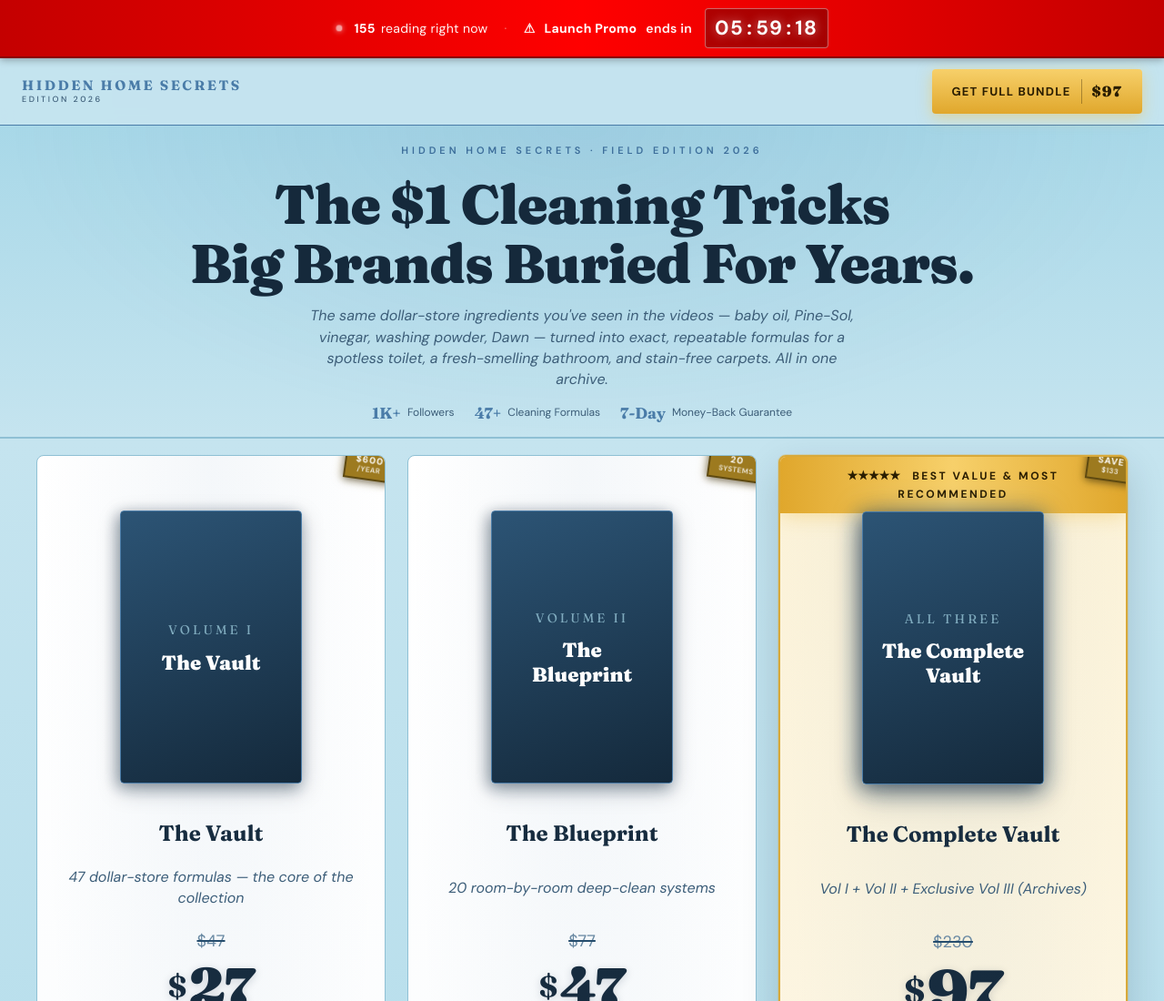
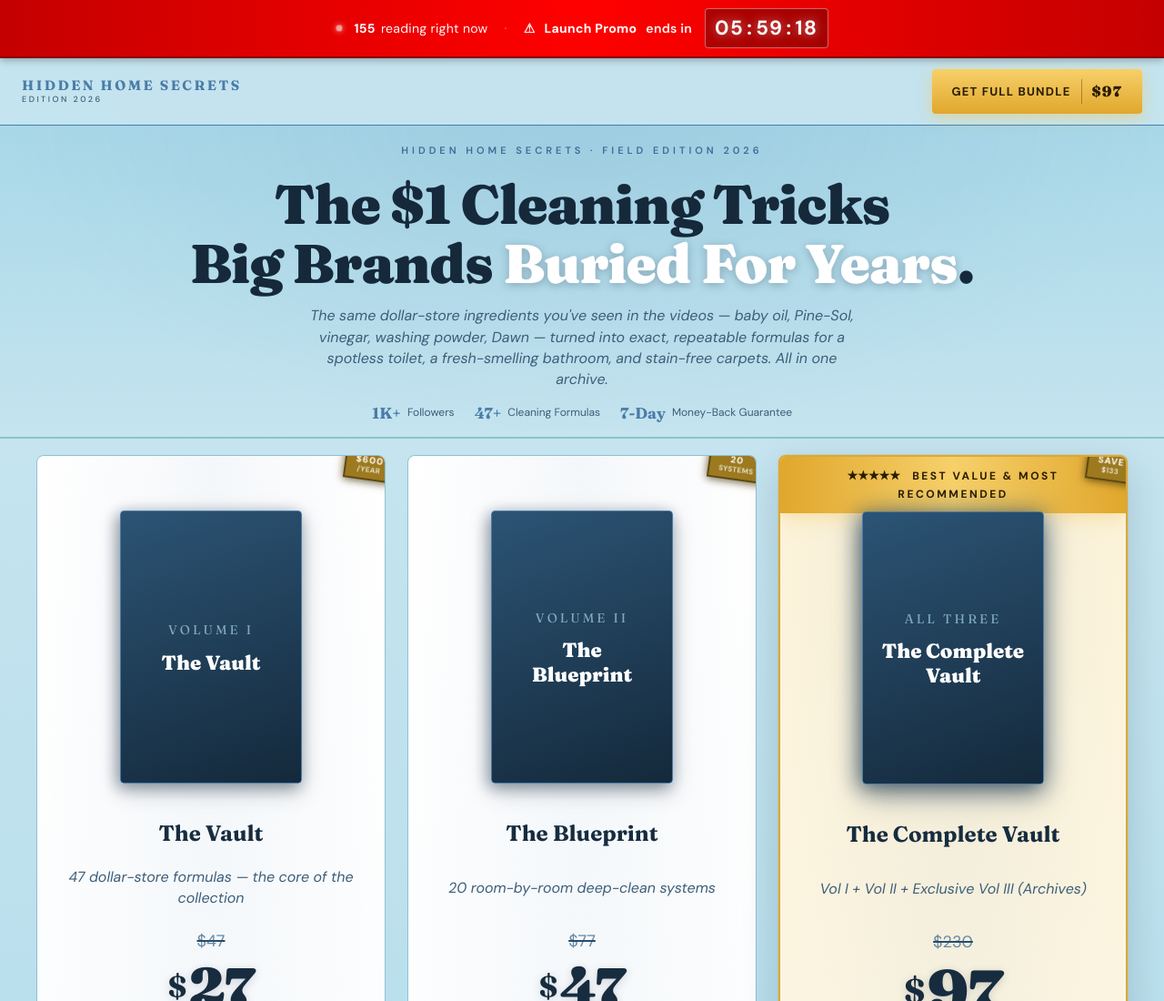
Before and after one commit to tubesolutions-web/landing_page_CLEANING_NICHE, a plain HTML site: page index.html in a window 1280 px wide. Shown: the top 1100 px of the page at 91% size. Drawn offline with Linux system fonts and the light colour scheme.

Commit message:
Set 'Buried For Years' in white with soft shadow for contrast
Co-Authored-By: Claude Opus 4.8 (1M context) <noreply@anthropic.com>

```diff
--- a/index.html
+++ b/index.html
@@ -234,7 +234,8 @@ a:hover { color: var(--gold-bright); }
 }
 .hero h1 .highlight { color: var(--text-cream); display: inline; }
 .hero h1 .highlight-zero {
-  color: var(--text-cream); display: inline; font-weight: 900;
+  color: #ffffff; display: inline; font-weight: 900;
+  text-shadow: 0 2px 10px rgba(21, 41, 59, 0.28);
 }
 .hero-subtitle {
   font-family: 'DM Sans', sans-serif; font-size: clamp(14px, 1.4vw, 16px);
```
